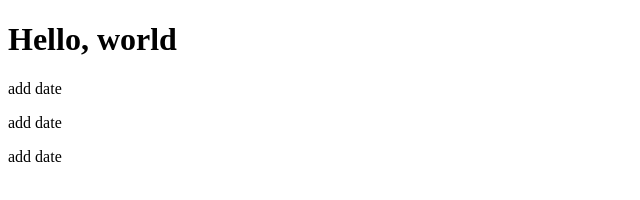
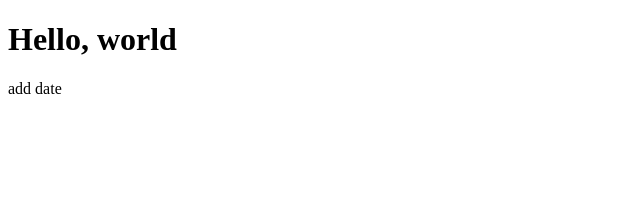
Before and after one commit to ianchentw/web_hello, a plain HTML site: page index.html in a window 1280 px wide. Shown: the whole page, without its empty margins (0-640 px from the left). Drawn offline with Linux system fonts and the light colour scheme.

Commit message:
added date2

```diff
--- a/index.html
+++ b/index.html
@@ -8,7 +8,8 @@
   <body>
     <h1>Hello, world</h1>
     <p>add date</p>
-    <p>add date</p>
-    <p>add date</p>
+    <script charset="utf-8">
+      console.log('ok')
+    </script>
   </body>
 </html>
```
